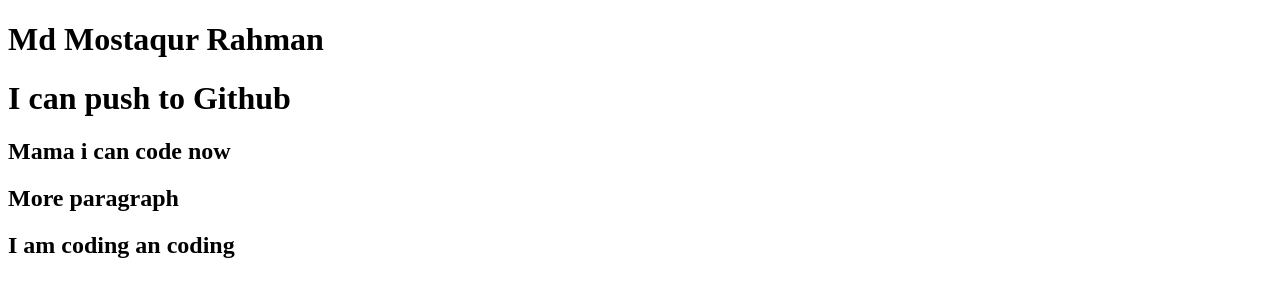
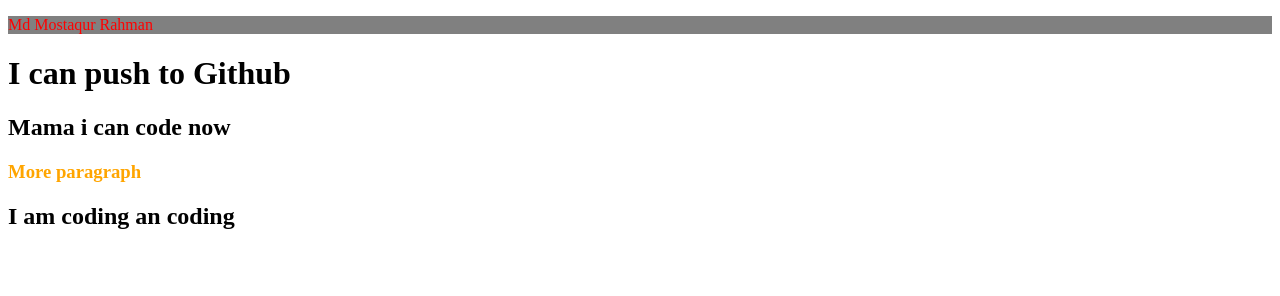
Before and after one commit to mostaqurrahman/my-second-repo, a plain HTML site: page index.html in a window 1280 px wide. Drawn offline with Linux system fonts and the light colour scheme.

Commit message:
changed tag

```diff
--- a/index.html
+++ b/index.html
@@ -7,11 +7,11 @@
     <title>My Second Github Repo</title>
     <link rel="stylesheet" href="style.css">
 </head>
-<h1>Md Mostaqur Rahman</h1>
+<p>Md Mostaqur Rahman</p>
 <body>
     <h1>I can push to Github</h1>
     <h2> Mama i can code now </h2>
-    <h2>More paragraph</h2>
+    <h3>More paragraph</h3>
     <h2>I am coding an coding</h2>
 </body>
 </html>
```
